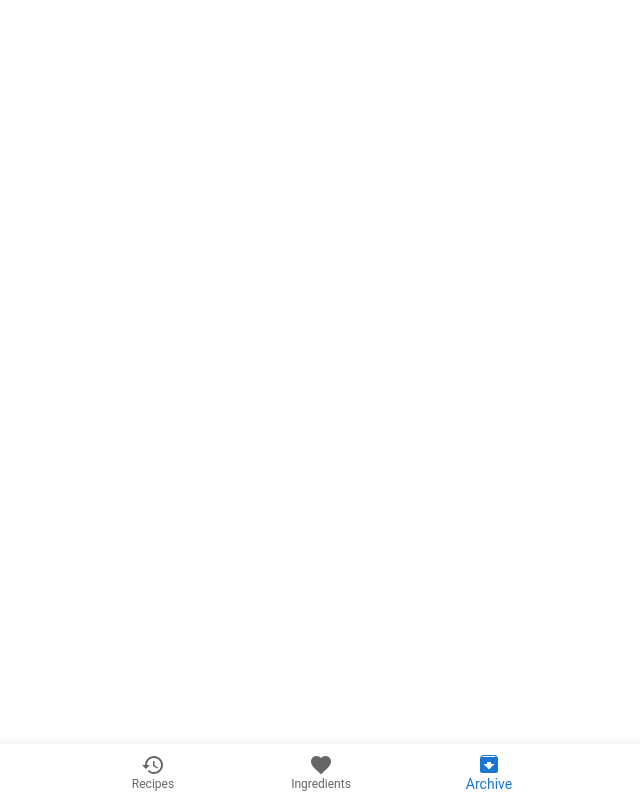
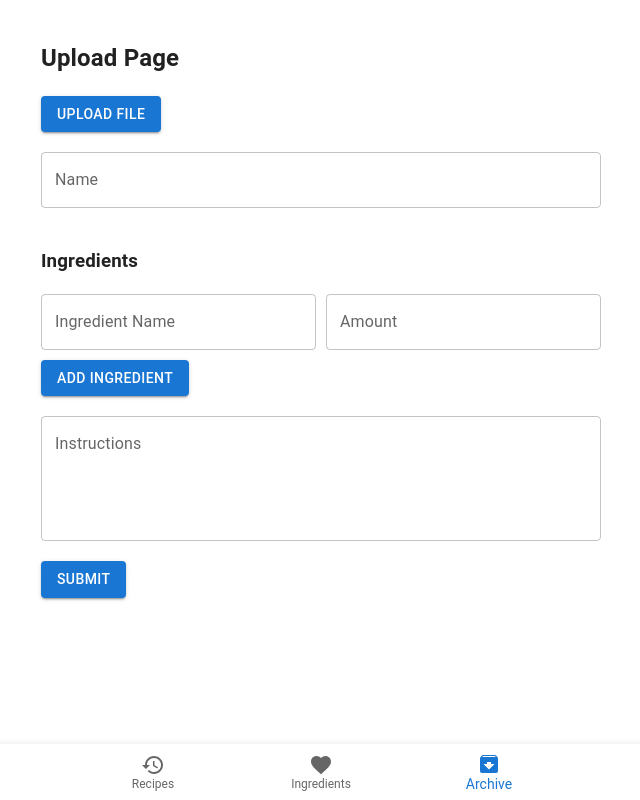
Before and after one commit to nely1/NES-Recipes, a React (Create React App) app in the folder frontend/: page / in a window 1280 px wide. Both pictures are taken after a click on the button "Archive". Shown: the whole page, without its empty margins (319-959 px from the left). Built offline with nearby package versions, Linux system fonts and the light colour scheme.

Commit message:
added creation page

```diff
--- a/frontend/src/App.js
+++ b/frontend/src/App.js
@@ -4,49 +4,26 @@ import { BrowserRouter as Router, Routes, Route } from "react-router-dom";
 import RecipesPage from './pages/RecipesPage';
 import BasicTable from "./components/IngredientsList";
 import Navigation from "./components/Navigation";
+import RecipeCreationPage from "./pages/RecipeCreationPage";
 function App() {
 
   // PATHS
   const ROOT = "/"; // the recipes page
   const INGREDIENTS = "/ingredients";
-  const RECIPE = "/recipe:id"
+  const RECIPE = "/recipe/:id"
+  const ADDRECIPE = "/add-recipe"
 
   const [value, setValue] = useState(0);
 
 
 
-
-
-
-  // useEffect(() => {
-  //   fetch("http://localhost:8000/get-all").then(res => res.json()).then(data => {console.log(data)});
-
-  // }
-  // ,[])
-
   return (
-    // <div className="App">
-    //   <header className="App-header">
-    //     <img src={logo} className="App-logo" alt="logo" />
-    //     <p>
-    //       Edit <code>src/App.js</code> and save to reload.
-    //     </p>
-    //     <a
-    //       className="App-link"
-    //       href="https://reactjs.org"
-    //       target="_blank"
-    //       rel="noopener noreferrer"
-    //     >
-    //       Learn React
-    //     </a>
-    //   </header>
-    // </div>
     <>
     <Router>
         <Routes>
           <Route path={ROOT} element={<RecipesPage value={value}/>} />
           <Route path={INGREDIENTS} element={<BasicTable/>}/>
-          <Route path={RECIPE}/>
+          <Route path={ADDRECIPE} element={<RecipeCreationPage/>}/>
         </Routes>
       </Router>
      <Navigation value={value} setValue={setValue}/>
--- a/frontend/src/pages/RecipeCreationPage.jsx
+++ b/frontend/src/pages/RecipeCreationPage.jsx
@@ -1,15 +1,101 @@
-import React, { useState, useEffect } from "react";
-import { useNavigate } from "react-router-dom";
-import { useDispatch, useSelector } from "react-redux";
-import $ from "jquery";
+import React, { useState } from 'react';
+import Button from '@mui/material/Button';
+import TextField from '@mui/material/TextField';
 
+export default function UploadPage() {
+  const [name, setName] = useState('');
+  const [instructions, setInstructions] = useState('');
+  const [selectedFile, setSelectedFile] = useState(null);
+  const [ingredients, setIngredients] = useState([{ name: '', amount: '' }]);
 
+  const handleFileChange = (event) => {
+    setSelectedFile(event.target.files[0]);
+  };
 
-export default function RecipeCreationPage() {
-    const [details, SetDetails] = useState({});
+  const handleAddIngredient = () => {
+    setIngredients([...ingredients, { name: '', amount: '' }]);
+  };
 
+  const handleIngredientChange = (index, key, value) => {
+    const newIngredients = [...ingredients];
+    newIngredients[index][key] = value;
+    setIngredients(newIngredients);
+  };
 
+  const handleSubmit = (event) => {
+    event.preventDefault();
+    // Do something with selectedFile, name, instructions, and ingredients
+    console.log("Name:", name);
+    console.log("Instructions:", instructions);
+    console.log("File:", selectedFile);
+    console.log("Ingredients:", ingredients);
+  };
 
-
-
+  return (
+    <div style={{ padding: '20px', maxWidth: '600px', margin: 'auto', marginBottom: '80px' }}>
+      <h2>Upload Page</h2>
+      <form onSubmit={handleSubmit}>
+        <div style={{ marginBottom: '20px' }}>
+          <input
+            accept="image/*"
+            id="contained-button-file"
+            multiple
+            type="file"
+            onChange={handleFileChange}
+            style={{ display: 'none' }}
+          />
+          <label htmlFor="contained-button-file">
+            <Button variant="contained" component="span">
+              Upload File
+            </Button>
+          </label>
+          {selectedFile && <span style={{ marginLeft: '10px' }}>{selectedFile.name}</span>}
+        </div>
+        <TextField
+          label="Name"
+          variant="outlined"
+          fullWidth
+          value={name}
+          onChange={(event) => setName(event.target.value)}
+          style={{ marginBottom: '20px' }}
+        />
+        <h3>Ingredients</h3>
+        {ingredients.map((ingredient, index) => (
+          <div key={index} style={{ display: 'flex', marginBottom: '10px' }}>
+            <TextField
+              label="Ingredient Name"
+              variant="outlined"
+              fullWidth
+              value={ingredient.name}
+              onChange={(event) => handleIngredientChange(index, 'name', event.target.value)}
+              style={{ marginRight: '10px' }}
+            />
+            <TextField
+              label="Amount"
+              variant="outlined"
+              fullWidth
+              value={ingredient.amount}
+              onChange={(event) => handleIngredientChange(index, 'amount', event.target.value)}
+            />
+          </div>
+        ))}
+        <Button variant="contained" onClick={handleAddIngredient} style={{ marginBottom: '20px' }}>
+          Add Ingredient
+        </Button>
+        <TextField
+          label="Instructions"
+          variant="outlined"
+          fullWidth
+          multiline
+          rows={4}
+          value={instructions}
+          onChange={(event) => setInstructions(event.target.value)}
+          style={{ marginBottom: '20px' }}
+        />
+        <Button type="submit" variant="contained" color="primary">
+          Submit
+        </Button>
+      </form>
+    </div>
+  );
 }
--- a/frontend/src/pages/RecipesPage.jsx
+++ b/frontend/src/pages/RecipesPage.jsx
@@ -15,7 +15,7 @@ import ListItemAvatar from '@mui/material/ListItemAvatar';
 import ListItemText from '@mui/material/ListItemText';
 import Avatar from '@mui/material/Avatar';
 import RecipesList from '../components/RecipesList';
-
+import UploadPage from './RecipeCreationPage';
 
 function refreshData(value) {
   if (value === 0) {
@@ -23,6 +23,9 @@ function refreshData(value) {
   }
   if (value === 1) {
     return ingredients;
+  }
+  else {
+    return null;
   }
 }
 
@@ -37,6 +40,9 @@ export default function RecipesPage(props) {
   const renderInfo = () => {
     if (props.value === 0) {
       return <RecipesList data={data} />
+    }
+    else if (props.value === 2) {
+      return <UploadPage/>
     }
 
   }
```
